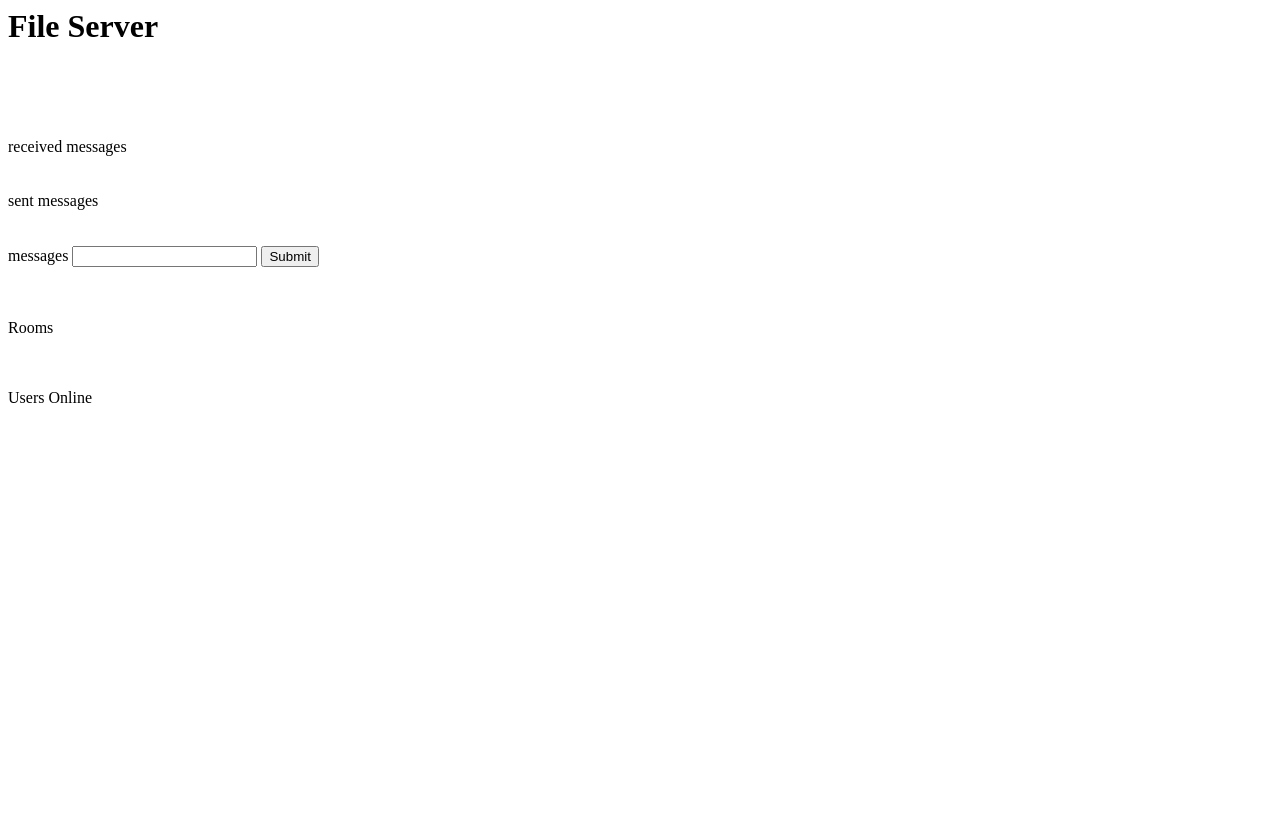
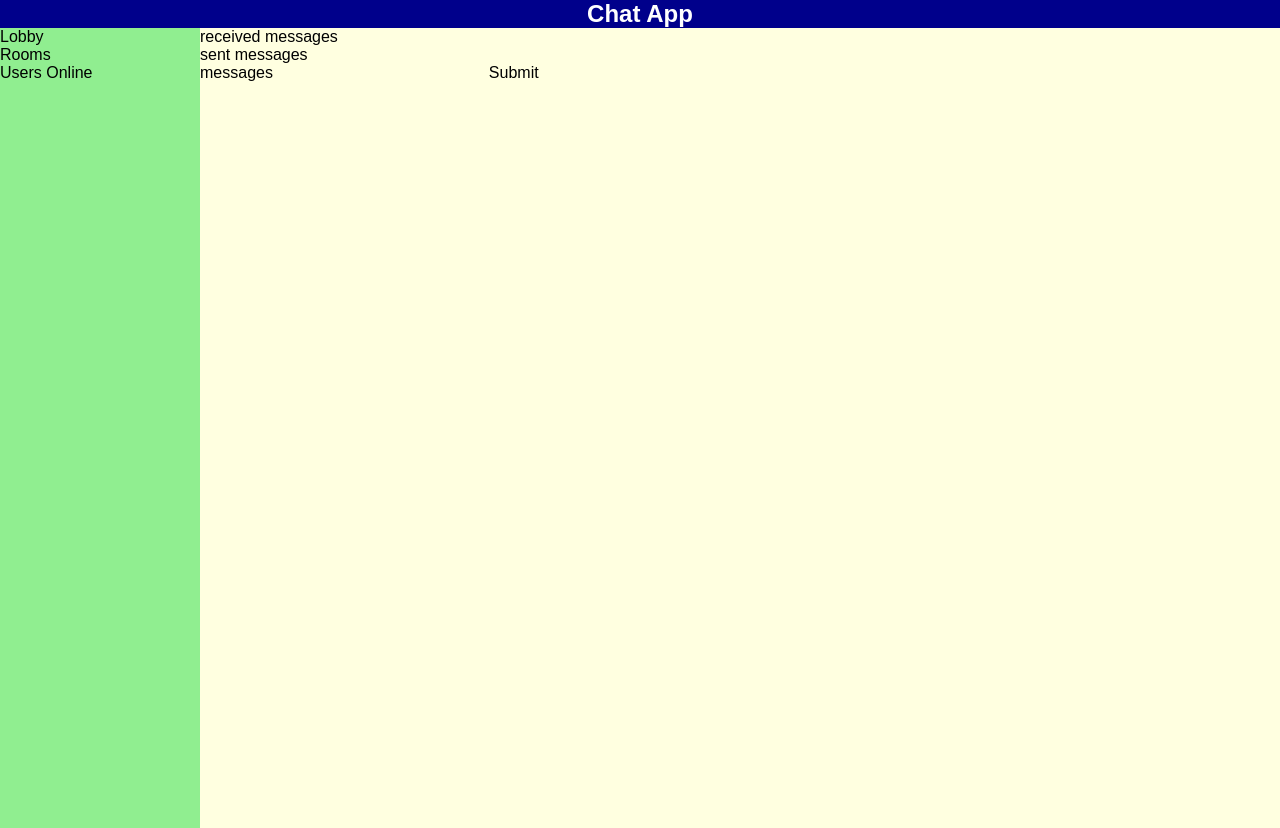
Before and after one commit to fpetre/Chat-App, a website: page public/index.html in a window 1280 px wide. Before the commit the page ends 800 px from the top, so only its background shows below. Drawn offline with nearby package versions, Linux system fonts and the light colour scheme; no server answers.

Commit message:
start css

```diff
--- /dev/null
+++ b/public/css/index.css
@@ -0,0 +1,76 @@
+/*reset*/
+html, body, header, h1, h2, div, main, section, label, ul, li, form, input {
+  margin: 0;
+  padding: 0;
+  border: 0;
+  font: inherit;
+  color: inherit;
+  background: transparent;
+}
+
+body {
+  font-family: sans-serif;
+}
+
+ul {
+  list-style: none;
+}
+
+h1 {
+  font-size: 24px;
+}
+
+input[type="text"] {
+    -webkit-appearance: none;
+    display: inline-block;
+    box-sizing: content-box;
+    margin: 0;
+    padding: 0;
+    border: 0;
+    outline: 0;
+    width: auto;
+    font: inherit;
+    vertical-align: baseline;
+    background: transparent;
+    color: inherit;
+}
+
+  /*clear fix*/
+.group:after {
+  clear: both;
+  display: block;
+  content: "";
+}
+
+/*site header*/
+.site-header{
+  background: darkblue;
+}
+
+
+.site-header > h1 {
+  color: white;
+  font-weight: bold;
+  text-align: center;
+}
+
+.site-header > .user {
+  color: white;
+  font-weight: bold;
+  text-align: center;
+}
+
+/*site-main*/
+.site-sidebar {
+  float: left;
+  height: 100%;
+  width: 200px;
+  background: lightgreen;
+  overflow: auto;
+}
+
+.room-main {
+  height: 100%;
+  background: lightyellow;
+  overflow: auto;
+}
--- a/public/index.html
+++ b/public/index.html
@@ -4,44 +4,54 @@
 		<script src="/socket.io/socket.io.js"></script>
 		<script src="javascripts/chat.js"></script>
 		<script src="javascripts/chat_ui.js"></script>
-
+		<link
+		rel="stylesheet"
+		type="text/css"
+		href="css/index.css"
+		media="screen"
+		>
 	</head>
 
 	<body>
-		<h1>File Server</h1>
-		<div class="room"></div>
-		<br></br>
-		<div class="user"></div>
-		<br></br>
-		<div class="sender"></div>
+		<header class="site-header">
+			<h1>Chat App</h1>
+			<div class="user"></div>
+		</header>
+		<main class="site-main group">
+			<section class="site-sidebar">
+				<div class="lobby">Lobby</div>
+				<label for="room-list">Rooms</label>
+				<ul id="room-list"></ul>
 
-		<label for="received messages">received messages</label>
-		<section id="received-messages">
-
-		</section>
-		<br></br>
-
-		<label for="sent messages">sent messages</label>
-		<section id="sent-messages">
-
-		</section>
-		<br></br>
-		<form>
-			<label for="messages">messages</label>
-			<input id="messages" name="server[messages]">
-			<input type="submit">
-		</form>
-
-		<br></br>
-
-		<label for="room-list">Rooms</label>
-		<ul id="room-list"></ul>
-
-		<br></br>
-
-		<label for="user-list">Users Online</label>
-		<ul id="user-list"></ul>
-
-
+				<label for="user-list">Users Online</label>
+				<ul id="user-list"></ul>
+			</section>
+			<section class="room-main group">
+				<header class="room-header">
+					<div class="room"></div>
+				</header>
+				<div class="room-content">
+					<section class="room-chat">
+						<div class="room-chat-content">
+							<div class="sender"></div>
+							<label for="received messages">received messages</label>
+							<section id="received-messages">
+							</section>
+							<label for="sent messages">sent messages</label>
+							<section id="sent-messages">
+							</section>
+						</div>
+						<form class="room-chat-input">
+							<label for="messages">messages</label>
+							<input type="text" id="messages" name="server[messages]">
+							<input type="submit">
+						</form>
+					</section>
+					<section class="room-info">
+						<ul class="room-user-list"></ul>
+					</section>
+				</div>
+			</section>
+	  </main>
 	</body>
 </html>
```
